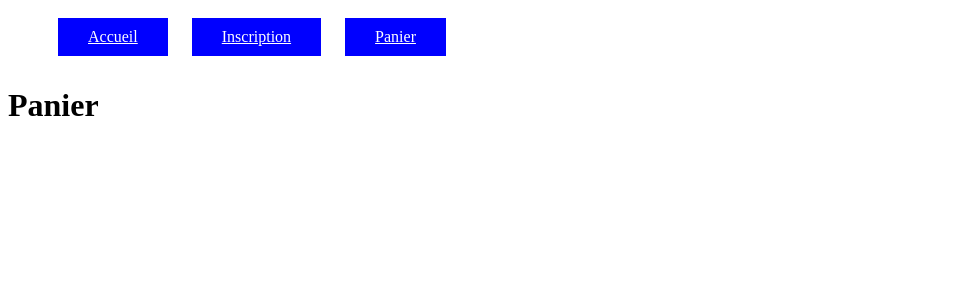
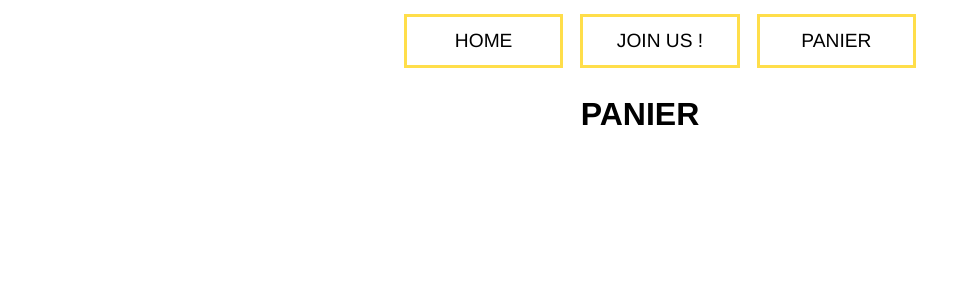
Before and after one commit to jeromefrench/rush_00_php, a PHP site: page /panier.php in a window 1280 px wide. Shown: the top 300 px of the page, without its empty margins (0-971 px from the left). Run offline with PHP 8.4, Linux system fonts and the light colour scheme.

Commit message:
ajout de categories

```diff
--- a/header.css
+++ /dev/null
@@ -1,14 +0,0 @@
-#header li{
-	display:inline-block;
-	background-color:blue;
-	color:white;
-	padding:10px;
-	margin:10px;
-	vertical-align:top;
-}
-
-#header li a{
-	color:white;
-	padding:10px;
-	margin:10px;
-}
--- a/header.php
+++ b/header.php
@@ -4,10 +4,14 @@ $html = "<p>Je suis le header</p>";
 ?>
 
 
+
+
+
+
 <div id=header >
 	<ul>
-		<li><a href="index.php">Accueil</a></li>
-		<li><a href="inscription.php">Inscription</a></li>
-		<li><a href="panier.php">Panier</a></li>
+		<li><a href="index.php">HOME</a></li>
+		<li><a href="inscription.php">JOIN US !</a></li>
+		<li><a href="panier.php">PANIER</a></li>
 	</ul>
 </div>
--- a/inscription.php
+++ b/inscription.php
@@ -1,12 +1,12 @@
 <html>
 	<head meta charset="utf-8" />
 	<title>Ici On vend des cereales !</title>
-	<link rel="stylesheet" type="text/css" href="header.css">
+	<link rel="stylesheet" type="text/css" href="style.css">
 	</head>
 	<body>
-		<?php include ('./header.php'); ?>
+		<?php require ('./header.php'); ?>
 
-	<h1>Inscription</h1>
+	<h1>JOIN US !</h1>
 
 	</body>
 </html>
--- a/panier.php
+++ b/panier.php
@@ -1,14 +1,11 @@
 <html>
 	<head meta charset="utf-8" />
 	<title>Ici On vend des cereales !</title>
-	<link rel="stylesheet" type="text/css" href="header.css">
+	<link rel="stylesheet" type="text/css" href="style.css">
 	</head>
 	<body>
-		<?php include ('./header.php'); ?>
-	<h1>Panier</h1>
-
-
-
+		<?php require ('./header.php'); ?>
+	<h1>PANIER</h1>
 
 
 
--- a/style.css
+++ b/style.css
@@ -14,5 +14,94 @@ div #left_panel
 {
 	width: 150px;
 	border:solid 2px blue;
+}
+
+h1
+{
+	text-align: center;
+	font-family: helvetica neue;
+}
+
+/*
+#categories img
+{
+	display: block;
+	position: left;
+	margin-top: 10vw;
+	width: 10vw;
+}
+*/
+.gallery {
+    display: grid;
+    grid-template-columns: repeat(8, 1fr);
+    grid-template-rows: repeat(8, 5vw);
+    grid-gap: 15px;
+}
+
+.gallery__img {
+    width: 100%;
+    height: 100%;
+    object-fit: cover;
+}
+
+
+#categories ul
+{
+		list-style:none;
+}
+
+.categories
+{
+	text-align: center;
+	font-family: helvetica neue;
+}
+
+
+.categories li
+{
+	display: inline-block;
 
 }
+
+.categories a
+{
+	text-decoration: none;
+	color: #FFDE4A;
+	font-family: helvetica neue;
+	font-size: 1.5vw;
+	margin: 0.5vw;
+}
+
+.categories a:hover
+{
+    color: black;
+}
+
+
+#header
+{
+		text-align: center;
+}
+
+#header li{
+	display: inline-block;
+	border-color: #FFDE4A;
+	border-style: solid;
+	width: 10vw;
+	padding: 1vw;
+	margin: 0.5vw;
+	text-align: center;
+}
+
+#header li a{
+	color:black;
+	text-decoration: none;
+	font-family: helvetica neue;
+	font-size: 1.5vw;
+}
+
+
+#header ul > li:hover
+{
+    background-color: #FFDE4A;
+}
```
Also changed, not shown: categories.php (added, +48 -0 lines), index.php (+3 -8 lines), left_panel.php (deleted, +0 -17 lines).
